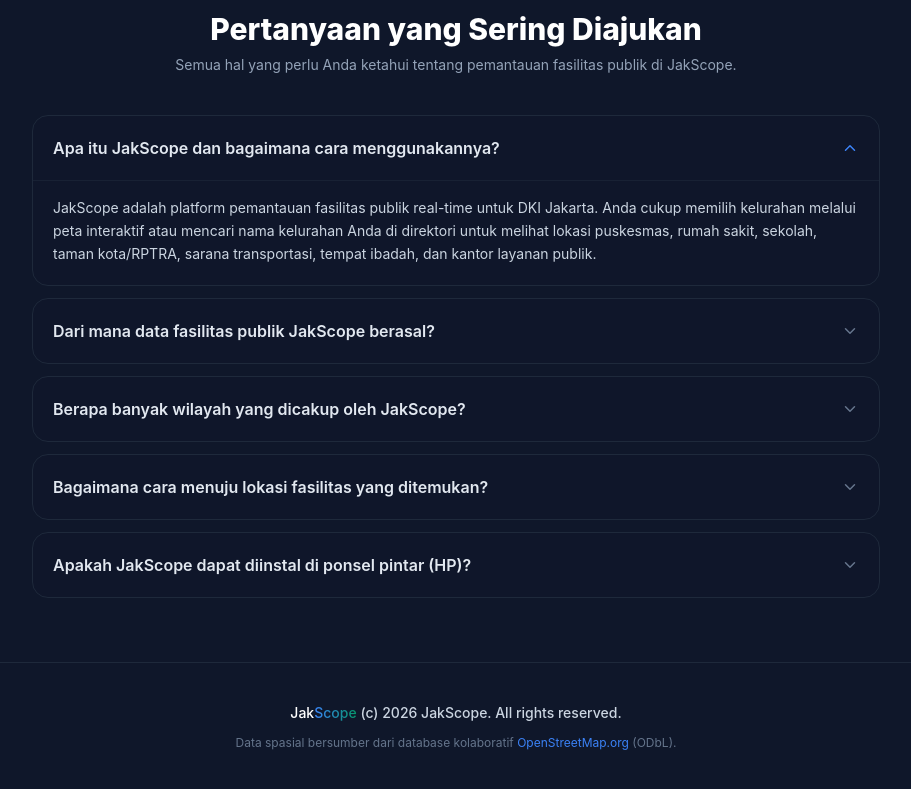
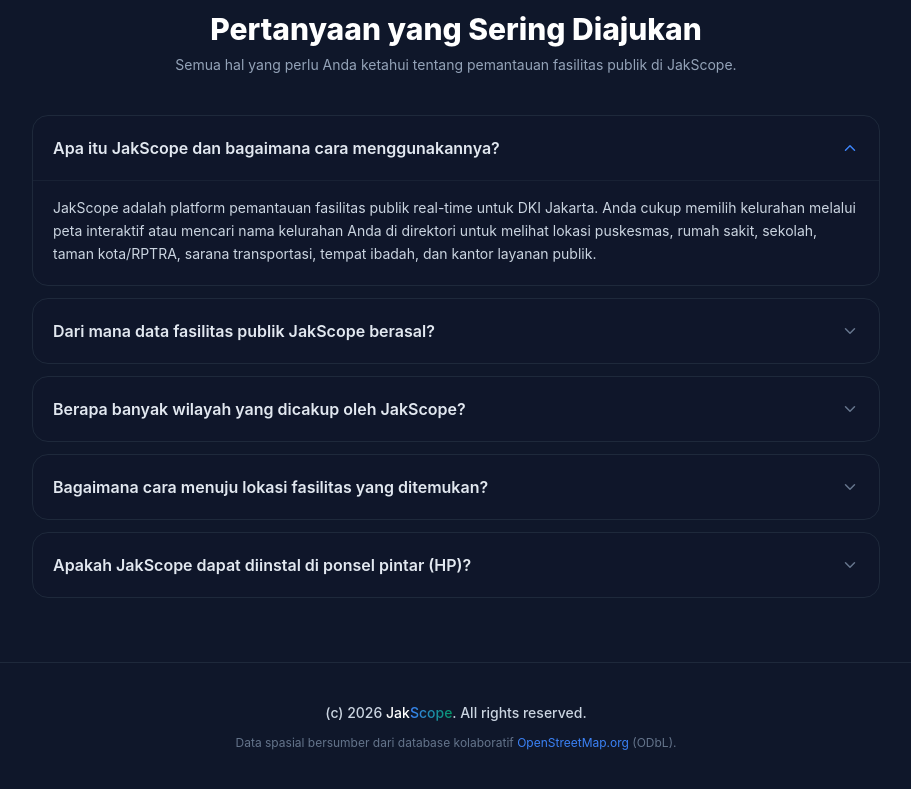
Before and after one commit to Avenirez/jakscope, a Next.js app in the folder frontend/: page / in a window 1280 px wide. Shown: the part 2783-3572 px from the top of the page, without its empty margins (184-1095 px from the left). Built offline with nearby package versions, Linux system fonts and the light colour scheme; no server answers; the database is empty.

Commit message:
chore: ganti copyright JakScope di footer menjadi JakScope

```diff
--- a/frontend/src/app/page.tsx
+++ b/frontend/src/app/page.tsx
@@ -194,11 +194,12 @@
         <footer className="border-t border-slate-800 py-10 text-center text-sm text-slate-400">
           <div className="max-w-5xl mx-auto px-6 space-y-3">
             <p className="font-medium text-slate-300">
+              (c) {new Date().getFullYear()}{" "}
               <span className="text-white">Jak</span>
               <span className="bg-gradient-to-r from-jakarta-blue-light to-jakarta-emerald bg-clip-text text-transparent">
                 Scope
-              </span>{" "}
-              (c) {new Date().getFullYear()} JakScope. All rights reserved.
+              </span>
+              . All rights reserved.
             </p>
             <p className="text-xs text-slate-500">
               Data spasial bersumber dari database kolaboratif{" "}
```
